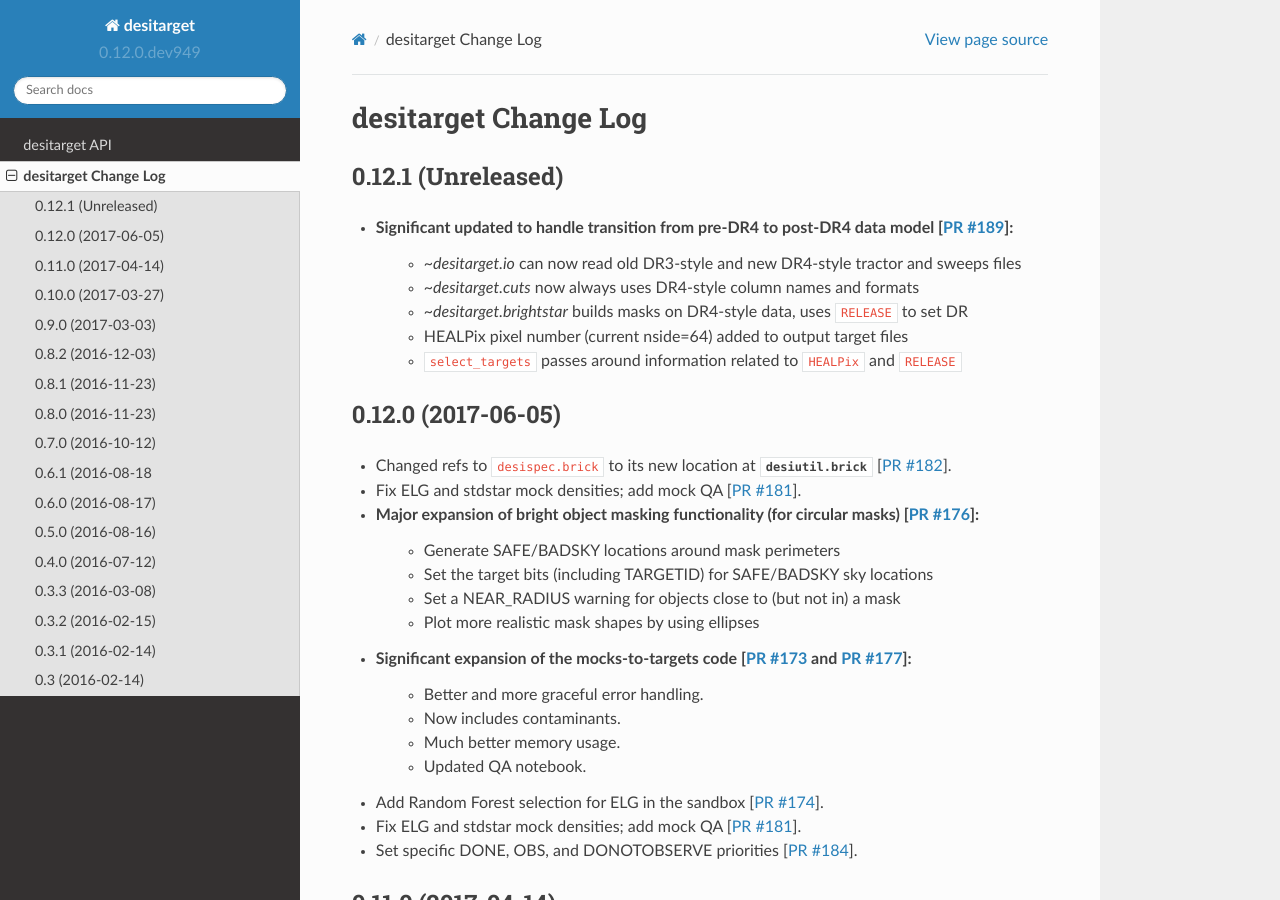
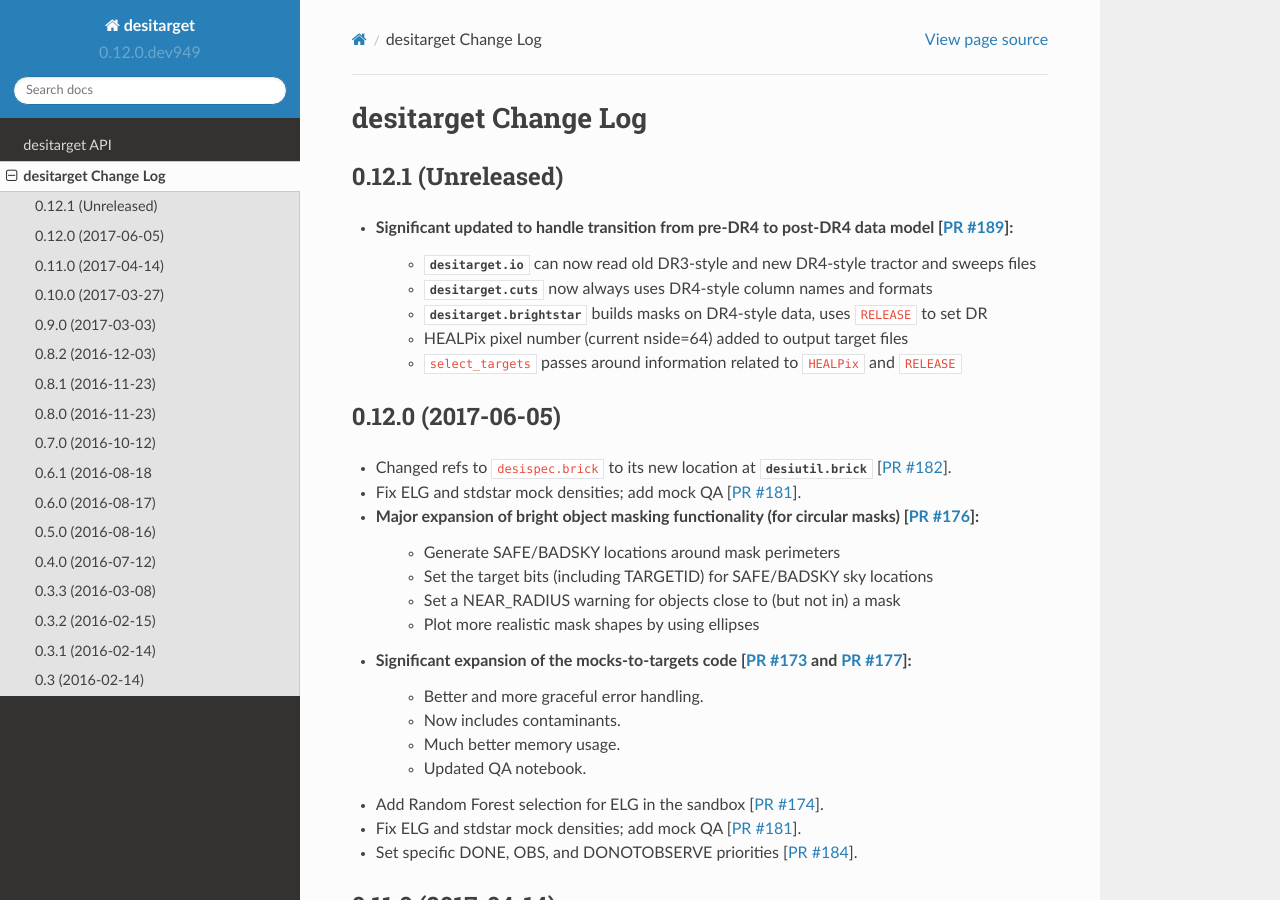
Before and after one commit to desihub/desitarget, a Sphinx documentation site: the page built from doc/changes.rst, in a window 1280 px wide and 900 px high. Built offline with Sphinx 7.4.7 and the Read the Docs theme 2.0.0, drawn with Linux system fonts in a browser that asks for light colours; some of the changed lines change nothing that is shown.

Commit message:
Reformatting changes.rst to reference modules [ci skip]

```diff
--- a/doc/changes.rst
+++ b/doc/changes.rst
@@ -6,9 +6,9 @@ desitarget Change Log
 -------------------
 
 * Significant updated to handle transition from pre-DR4 to post-DR4 data model [`PR #189`_]:
-   * `~desitarget.io` can now read old DR3-style and new DR4-style tractor and sweeps files
-   * `~desitarget.cuts` now always uses DR4-style column names and formats
-   * `~desitarget.brightstar` builds masks on DR4-style data, uses ``RELEASE`` to set DR
+   * :mod:`desitarget.io` can now read old DR3-style and new DR4-style tractor and sweeps files
+   * :mod:`desitarget.cuts` now always uses DR4-style column names and formats
+   * :mod:`desitarget.brightstar` builds masks on DR4-style data, uses ``RELEASE`` to set DR
    * HEALPix pixel number (current nside=64) added to output target files
    * ``select_targets`` passes around information related to ``HEALPix`` and ``RELEASE``
 
```
